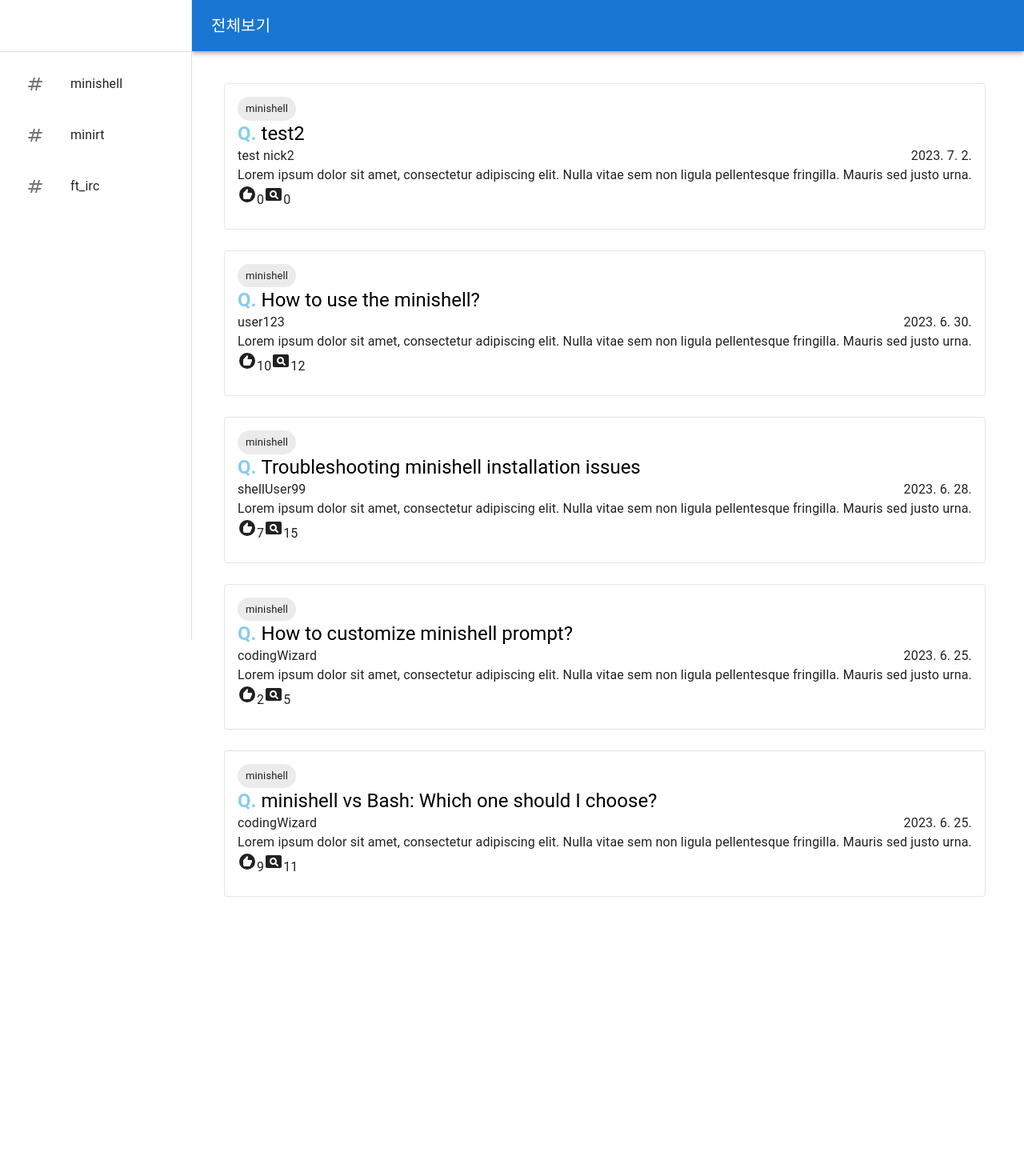
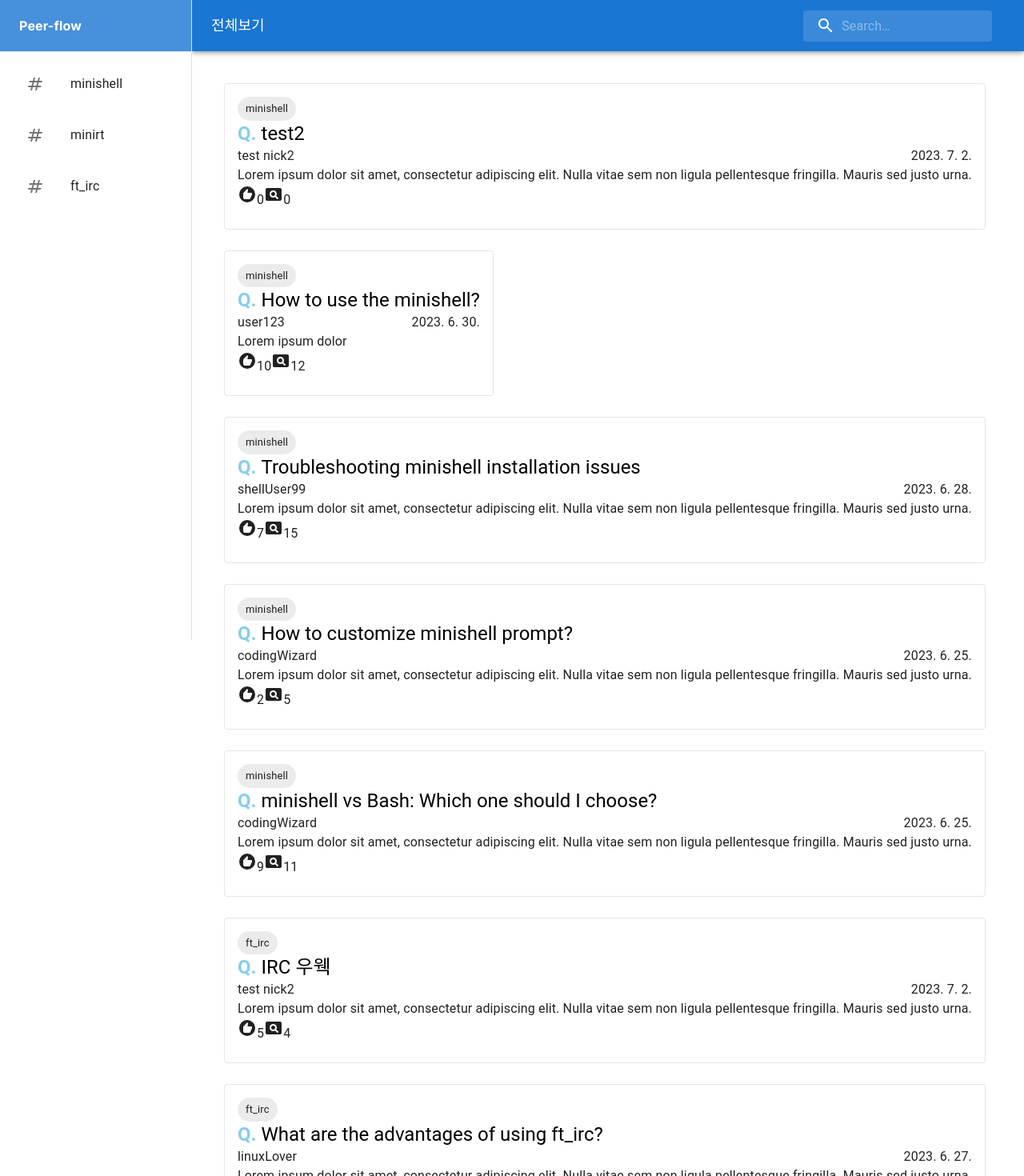
Before and after one commit to peer-42seoul/final-mission-b, a Next.js app in the folder frontend/my-app/: page / in a window 1280 px wide. Shown: the top 1470 px of the page at 80% size. Before the commit the page ends 1171 px from the top, so only its background shows below. Built offline with nearby package versions, Linux system fonts and the light colour scheme.

Commit message:
feature: add search, pagenation

```diff
--- a/frontend/my-app/src/app/main.json
+++ b/frontend/my-app/src/app/main.json
@@ -9,7 +9,7 @@
             "recommend": 0,
             "view": 0,
             "nickname": "test nick2",
-            "createdAt": "2023-07-02T15:02:59.802146",
+            "createAt": "2023-07-02T15:02:59.802146",
             "content": "Lorem ipsum dolor sit amet, consectetur adipiscing elit. Nulla vitae sem non ligula pellentesque fringilla. Mauris sed justo urna."
         },
         {
@@ -20,8 +20,8 @@
             "recommend": 10,
             "view": 12,
             "nickname": "user123",
-            "createdAt": "2023-06-30T10:15:47.192831",
-            "content": "Lorem ipsum dolor sit amet, consectetur adipiscing elit. Nulla vitae sem non ligula pellentesque fringilla. Mauris sed justo urna."
+            "createAt": "2023-06-30T10:15:47.192831",
+            "content": "Lorem ipsum dolor"
         },
         {
             "questionId": 2,
@@ -31,7 +31,7 @@
             "recommend": 7,
             "view": 15,
             "nickname": "shellUser99",
-            "createdAt": "2023-06-28T09:30:22.982613",
+            "createAt": "2023-06-28T09:30:22.982613",
             "content": "Lorem ipsum dolor sit amet, consectetur adipiscing elit. Nulla vitae sem non ligula pellentesque fringilla. Mauris sed justo urna."
         },
         {
@@ -42,7 +42,7 @@
             "recommend": 2,
             "view": 5,
             "nickname": "codingWizard",
-            "createdAt": "2023-06-25T19:55:34.675294",
+            "createAt": "2023-06-25T19:55:34.675294",
             "content": "Lorem ipsum dolor sit amet, consectetur adipiscing elit. Nulla vitae sem non ligula pellentesque fringilla. Mauris sed justo urna."
         },
         {
@@ -53,7 +53,40 @@
             "recommend": 9,
             "view": 11,
             "nickname": "codingWizard",
-            "createdAt": "2023-06-25T19:55:34.675294",
+            "createAt": "2023-06-25T19:55:34.675294",
+            "content": "Lorem ipsum dolor sit amet, consectetur adipiscing elit. Nulla vitae sem non ligula pellentesque fringilla. Mauris sed justo urna."
+        },
+        {
+            "questionId": 0,
+            "title": "IRC 우웩",
+            "answerCount": 0,
+            "category": "ft_irc",
+            "recommend": 5,
+            "view": 4,
+            "nickname": "test nick2",
+            "createAt": "2023-07-02T15:02:08.883533",
+            "content": "Lorem ipsum dolor sit amet, consectetur adipiscing elit. Nulla vitae sem non ligula pellentesque fringilla. Mauris sed justo urna."
+        },
+        {
+            "questionId": 1,
+            "title": "What are the advantages of using ft_irc?",
+            "answerCount": 2,
+            "category": "ft_irc",
+            "recommend": 6,
+            "view": 10,
+            "nickname": "linuxLover",
+            "createAt": "2023-06-27T14:12:01.347815",
+            "content": "Lorem ipsum dolor sit amet, consectetur adipiscing elit. Nulla vitae sem non ligula pellentesque fringilla. Mauris sed justo urna."
+        },
+        {
+            "questionId": 0,
+            "title": "minirt commands for file manipulation",
+            "answerCount": 1,
+            "category": "minirt",
+            "recommend": 3,
+            "view": 8,
+            "nickname": "shellMaster",
+            "createAt": "2023-06-29",
             "content": "Lorem ipsum dolor sit amet, consectetur adipiscing elit. Nulla vitae sem non ligula pellentesque fringilla. Mauris sed justo urna."
         }
     ],
@@ -70,8 +103,8 @@
         "paged": true
     },
     "last": true,
-    "totalPages": 1,
-    "totalElements": 5,
+    "totalPages": 3,
+    "totalElements": 8,
     "size": 10,
     "number": 0,
     "sort": {
@@ -80,6 +113,6 @@
         "unsorted": false
     },
     "first": true,
-    "numberOfElements": 5,
+    "numberOfElements": 8,
     "empty": false
 }
--- a/frontend/my-app/src/app/page.tsx
+++ b/frontend/my-app/src/app/page.tsx
@@ -4,81 +4,45 @@ import CategoryDrawer from "@/components/Main/CategoryDrawer";
 import { Box, CssBaseline, Toolbar } from "@mui/material";
 import { useEffect, useState } from "react";
 import { Question, Pageable, Data } from "@/components/Main/types";
+import Pagination from '@mui/material/Pagination';
+import Stack from '@mui/material/Stack';
 
 import mainData from './main.json';
 import categoryData from './category.json';
 
-const tmpData = {
-  content: [
-    {
-      questionId: 5,
-      recommend: 3,
-      view: 5,
-      answerCount: 0,
-      title: "this is test",
-      content: "this is test",
-      category: "MINISHELL",
-      createAt: "2023-07-06T13:18:32.167038",
-      nickname:  "test123",
-    },
-    {
-      questionId: 1,
-      recommend: 2,
-      view: 11,
-      answerCount: 0,
-      title: "Grand Theft Auto: San Andreas",
-      content: "All we had to do, was follow the damn train, CJ!",
-      category: "MINISHELL",
-      createAt: "2023-07-06T00:48:01.132413",
-      nickname: "Big Smoke",
-    },
-  ],
-  pageable: {
-    sort: {
-      empty: false,
-      sorted: true,
-      unsorted: false,
-    },
-    offset: 0,
-    pageNumber: 0,
-    pageSize: 10,
-    unpaged: false,
-    paged: true,
-  },
-  last: true,
-  totalPages: 1,
-  totalElements: 2,
-  size: 10,
-  number: 0,
-  sort: {
-    empty: false,
-    sorted: true,
-    unsorted: false,
-  },
-  first: true,
-  numberOfElements: 2,
-  empty: false,
-};
 
 export default function Home() {
   const [data, setData] = useState<Data | null>(null);
   const [error, setError] = useState(null);
   const [selectedCategory, setSelectedCategory] = useState("");
+  const [sortBy, setSortBy] = useState("");
+  const [searchContent, setSearchContent] = useState("");
+  const [pageIndex , setPageIndex] = useState(0);
+  const [pageSize, setPageSize] = useState(10);
 
   //데이터 로드 함수
-  async function getData(url: string) {
+  async function getData() {
     try {
-      // // const urlPath = 'http://localhost:8080/v1/';
-      // const urlPath = 'https://peerflow-finalmission-default-rtdb.firebaseio.com/'
+      const urlPath = 'http://localhost:8080/v1/';
+      let query = "";
+      if (searchContent !== "") {
+        query = '?search=' + searchContent;
+      }
+      else {
+        query = '?category=' + selectedCategory;
+      }
 
-      // const response = await fetch(urlPath + url);
+      // const response = await fetch(urlPath + query);
 
       // if (!response.ok) {
       //   throw new Error("something went wrong!");
       // }
 
+      query += '&sort=' + sortBy + '&pageIndex=' + pageIndex + '&pageSize=' + pageSize;
+      console.log(query);
+
       // const loadeddata = await response.json();
-      if (url === "") {
+      if (selectedCategory === "") {
         setData(mainData);
       }
       else {
@@ -91,29 +55,36 @@ export default function Home() {
   }
   //첫 데이터 로드
   useEffect(() => {
-    getData(selectedCategory);
-    console.log(data);
-  }, [selectedCategory]);
+    getData();
+    console.log("useeffect");
+  }, [selectedCategory, searchContent, pageIndex]);
 
 
   ///v1?category=${category}&sort=&pageIndex=&pageSize=
 
 
-  const handleCategorySelect = (selectedCategory: string) => {
-    setSelectedCategory(selectedCategory);
+  const handleCategorySearch = (category: string, search: string) => {
+    console.log("handlecategorysearch");
+    setSelectedCategory(category);
+    setSearchContent(search);
   }
 
 
   return (
     <Box sx={{ display:"flex"}}>
       <CssBaseline />
-      <CategoryDrawer onCategorySelect={handleCategorySelect}/>
+      <CategoryDrawer onCategorySearch={handleCategorySearch}/>
       <Box
         component="main"
         sx={{ flexGrow: 1, p: 3, width: { sm: `calc(100% - 240px)` } }}
       >
         <Toolbar/>
         <QuestionList items={data?.content ?? []}/>
+        <Box sx={{ width: '100%', display: 'flex', justifyContent: 'center' }}>
+          <Stack spacing={2} >
+            <Pagination count={data?.totalPages} onChange={(e, page) => {setPageIndex(page - 1);}}/>
+          </Stack>
+        </Box>
       </Box>
     </Box>
   );
--- a/frontend/my-app/src/components/Main/CategoryDrawer.tsx
+++ b/frontend/my-app/src/components/Main/CategoryDrawer.tsx
@@ -1,30 +1,49 @@
 "use client"
 import { AppBar, Divider, List, ListItem, ListItemText, Toolbar, Drawer, Box, Typography, ListItemButton, ListItemIcon, IconButton, Menu } from "@mui/material";
-import { useState } from "react";
+import { useEffect, useState } from "react";
 import { Numbers } from "@mui/icons-material";
 import  MenuIcon from "@mui/icons-material/Menu";
+import Link from "next/link";
+import SearchInput from "./SearchInput";
 
 
 const drawerWidth = 240;
 
 
 
-function CategoryDrawer({ onCategorySelect }: {onCategorySelect: (selectedCategory: string) => void}) {
+function CategoryDrawer({ onCategorySearch }: {onCategorySearch: (category: string, search: string) => void}) {
 	const [mobileOpen, setMobileOpen] = useState(false);
-  //const [selectedCategory, setSelectedCategory] = useState('');
+  const [selectedCategory, setSelectedCategory] = useState("");
+  const [searchContent, setSearchContent] = useState("")
 
   const handleDrawerToggle = () => {
     setMobileOpen(!mobileOpen);
   };
 
   const handleCategorySelect = (category: string) => {
-    onCategorySelect(category);
-  }
+    setSelectedCategory(category);
+    setSearchContent("");
+    handleCategorySearch(category, "");
+  };
+
+  const handleCategorySearch = (category: string, search: string) => {
+    onCategorySearch(category, search);
+  };
+
+  const handleSearch = (search: string) => {
+    console.log("handlesearch");
+    setSearchContent(search);
+    setSelectedCategory("");
+    handleCategorySearch("", search);
+  };
+
 
   const drawer = (
     <div>
-      <Toolbar>
-
+      <Toolbar style={{ backgroundColor: "rgba(25, 117, 210, 0.8)"}}>
+        <Link href="#" onClick={() => handleCategorySelect("")} style={{ textDecoration: 'none', color: '#fff'}}>
+          <strong>Peer-flow</strong>
+        </Link>
       </Toolbar>
       <Divider />
       <List>
@@ -35,7 +54,7 @@ function CategoryDrawer({ onCategorySelect }: {onCategorySelect: (selectedCatego
           >
             <ListItemButton>
               <ListItemIcon><Numbers/></ListItemIcon>
-              <ListItemText>{category}</ListItemText>
+              <ListItemText sx={{ fontWeight: category === selectedCategory ? '700' : 'normal' }}>{category}</ListItemText>
             </ListItemButton>
           </ListItem>
         ))}
@@ -52,7 +71,7 @@ function CategoryDrawer({ onCategorySelect }: {onCategorySelect: (selectedCatego
           ml: {sm: `${drawerWidth}px`},
         }}
       >
-        <Toolbar>
+        <Toolbar sx={{ justifyContent: "space-between"}}>
           <IconButton
             color="inherit"
             edge="start"
@@ -61,9 +80,10 @@ function CategoryDrawer({ onCategorySelect }: {onCategorySelect: (selectedCatego
           >
             <MenuIcon />
           </IconButton>
-          <Typography variant="h6">
-            전체보기
+          <Typography variant="h6" sx={{ fontSize: "18px" }}>
+            {selectedCategory ? selectedCategory : '전체보기'}
           </Typography>
+            <SearchInput onSearch={handleSearch}/>
         </Toolbar>
       </AppBar>
       <Box
--- a/frontend/my-app/src/components/Main/QusetionList.tsx
+++ b/frontend/my-app/src/components/Main/QusetionList.tsx
@@ -15,8 +15,8 @@ const QuestionList: React.FC<{ items: Question[] }> = (props) => {
 
   return (
     <List>
-      {props.items.map((question) => (
-        <ListItem key={question.questionId}>
+      {props.items.map((question, index) => (
+        <ListItem key={index}>
           <Box sx={{marginBottom: "10px", border: "1px solid rgba(0, 0, 0, 0.1)", padding: "16px 16px 24px", borderRadius: "4px"}}>
             <Box sx={{ display: 'flex', width: 'fit-content', backgroundColor: '#00000014', padding: '5px 10px', borderRadius: '20px'}}>
               <Typography sx={{ fontSize: '13px' }}>{question.category}</Typography>
@@ -29,7 +29,7 @@ const QuestionList: React.FC<{ items: Question[] }> = (props) => {
               </Link>
             <Box sx={{ display: 'flex', justifyContent: 'space-between'}}>
               <Typography>{question.nickname}</Typography>
-              <Typography>{formatDateTime(question.createdAt)}</Typography>
+              <Typography>{formatDateTime(question.createAt)}</Typography>
             </Box>
             <Typography>{question.content}</Typography>
             <Typography>
--- /dev/null
+++ b/frontend/my-app/src/components/Main/SearchInput.tsx
@@ -0,0 +1,80 @@
+import { styled, alpha } from '@mui/material/styles';
+import { InputBase } from '@mui/material';
+import SearchIcon from '@mui/icons-material/Search';
+import { ChangeEvent } from 'react';
+import { useState } from 'react';
+
+
+const Search = styled("div")(({ theme }) => ({
+  position: "relative",
+  borderRadius: theme.shape.borderRadius,
+  backgroundColor: alpha(theme.palette.common.white, 0.15),
+  "&:hover": {
+    backgroundColor: alpha(theme.palette.common.white, 0.25),
+  },
+  marginRight: theme.spacing(2),
+  marginLeft: 0,
+  width: "100%",
+  [theme.breakpoints.up("sm")]: {
+    marginLeft: theme.spacing(3),
+    width: "auto",
+  },
+}));
+
+const SearchIconWrapper = styled('div')(({ theme }) => ({
+  padding: theme.spacing(0, 2),
+  height: '100%',
+  position: 'absolute',
+  pointerEvents: 'none',
+  display: 'flex',
+  alignItems: 'center',
+  justifyContent: 'center',
+}));
+
+const StyledInputBase = styled(InputBase)(({ theme }) => ({
+  color: 'inherit',
+  '& .MuiInputBase-input': {
+    padding: theme.spacing(1, 1, 1, 0),
+    // vertical padding + font size from searchIcon
+    paddingLeft: `calc(1em + ${theme.spacing(4)})`,
+    transition: theme.transitions.create('width'),
+    width: '100%',
+    [theme.breakpoints.up('md')]: {
+      width: '20ch',
+    },
+  },
+}));
+
+
+function SearchInput({ onSearch }: {onSearch: (search: string) => void}) {
+  const [inputValue, setInputValue] = useState("");
+
+  const handleInputChange = (e: ChangeEvent<HTMLInputElement>) => {
+    setInputValue(e.target.value);
+  }
+
+  const handleKeyDown = (e: React.KeyboardEvent<HTMLInputElement>) => {
+    if (e.key === "Enter") {
+      console.log(inputValue);
+      onSearch(inputValue);
+      setInputValue("");
+    }
+  }
+
+  return (
+    <Search>
+      <SearchIconWrapper>
+        <SearchIcon />
+      </SearchIconWrapper>
+      <StyledInputBase
+        placeholder="Search…"
+        inputProps={{ 'aria-label': 'search' }}
+        onChange={handleInputChange}
+        onKeyDown={handleKeyDown}
+        value={inputValue}
+      />
+    </Search>
+  );
+}
+
+export default SearchInput;
--- a/frontend/my-app/src/components/Main/types.ts
+++ b/frontend/my-app/src/components/Main/types.ts
@@ -6,7 +6,7 @@ export interface Question {
   recommend: number;
   view: number;
   nickname: string;
-  createdAt: string;
+  createAt: string;
   content: string;
 }
 
```
